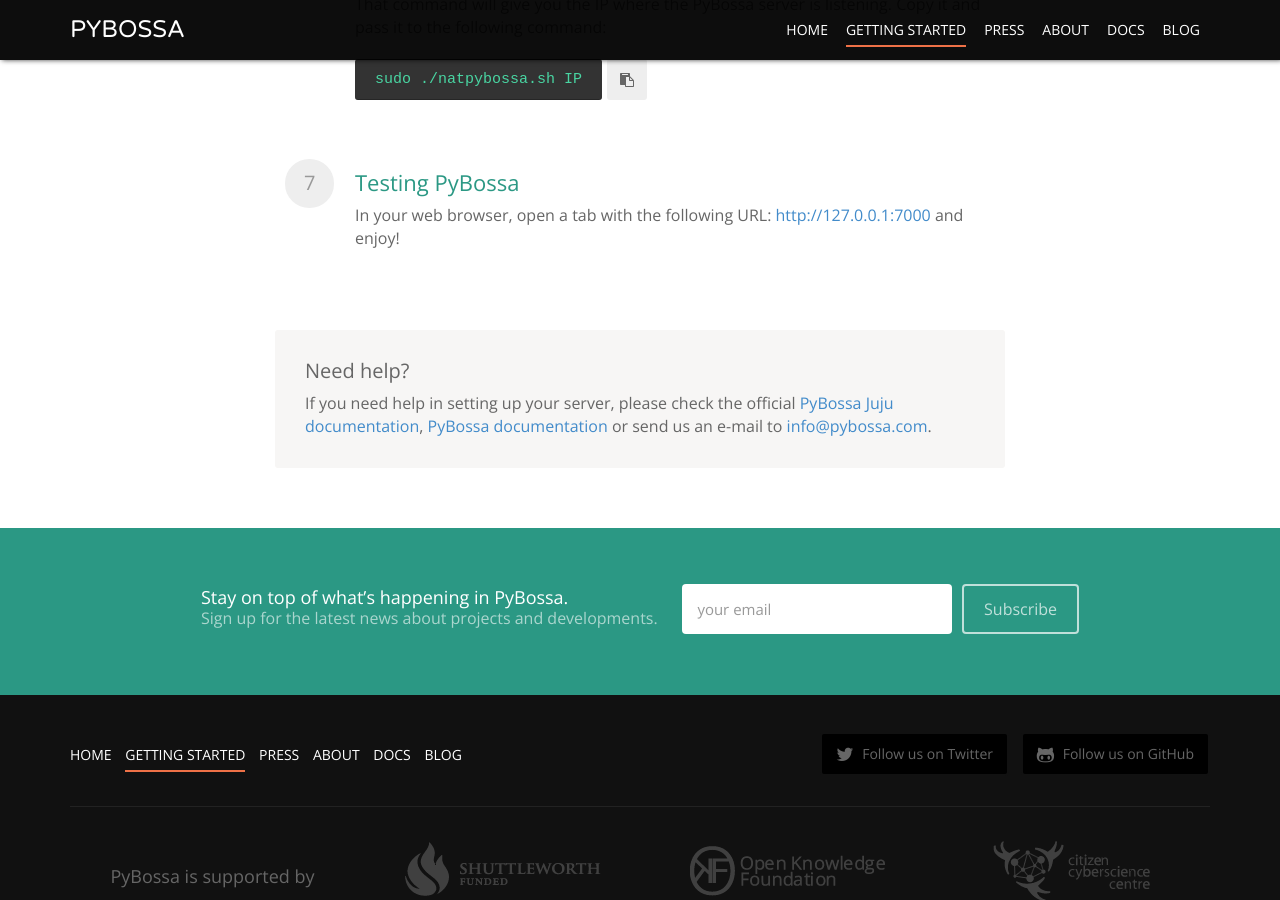
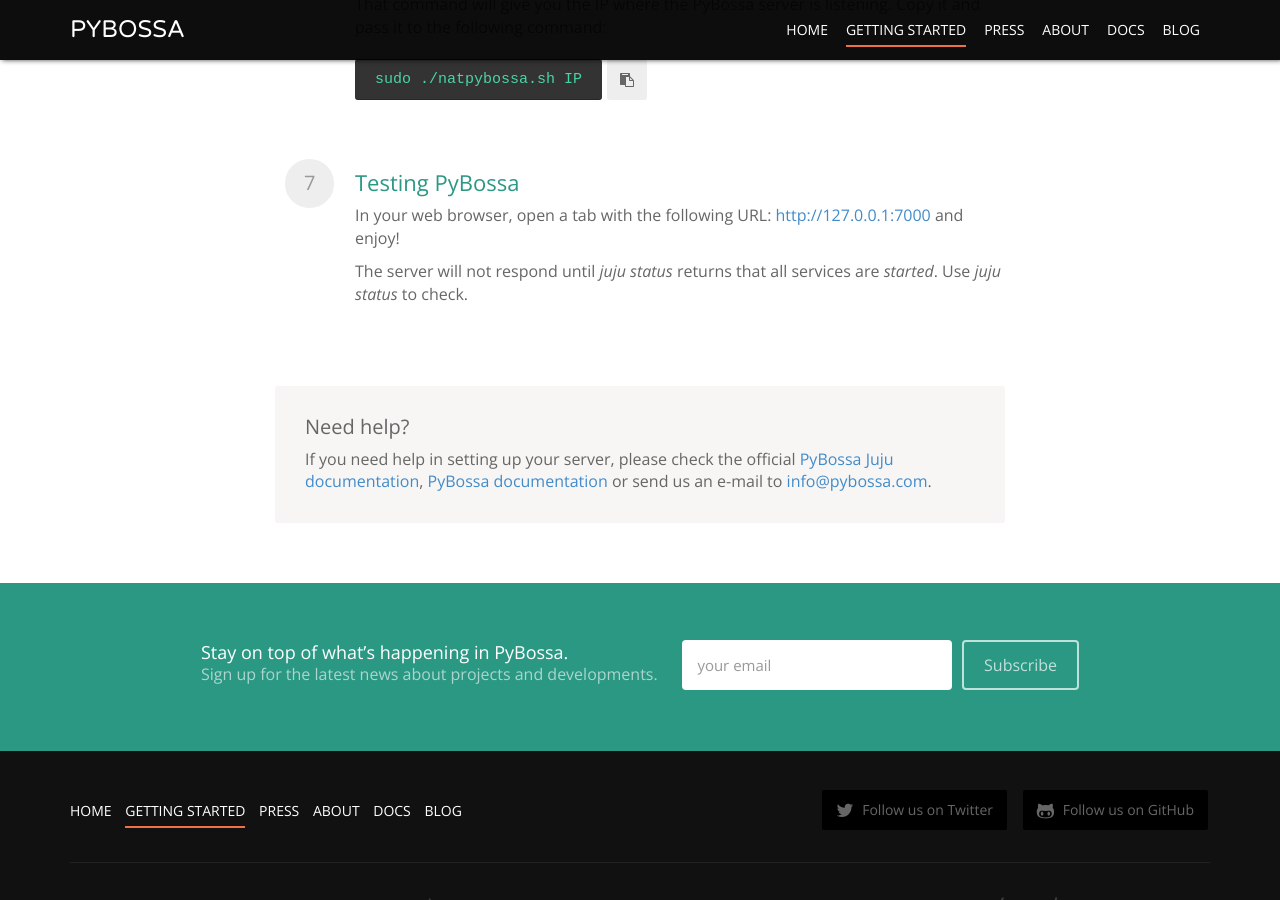
Before and after one commit to Scifabric/pybossa.github.io, a Jekyll site: the page built from getting-started/index.html, in a window 1280 px wide and 900 px high, scrolled down 1911 px. Built offline with Jekyll 4.4.1, drawn with Linux system fonts in a browser that asks for light colours; nearby versions of some CDN libraries; Markdown is read by kramdown in place of the engine named in the settings.

Commit message:
Include that users will have to wait for juju

```diff
--- a/getting-started/index.html
+++ b/getting-started/index.html
@@ -102,6 +102,7 @@
 			<li>
 				<h3>Testing PyBossa</h3>
 				<p>In your web browser, open a tab with the following URL: <a href="http://127.0.0.1:7000">http://127.0.0.1:7000</a> and enjoy!</p>
+				<p>The server will not respond until <em>juju status</em> returns that all services are <em>started</em>. Use <em>juju status</em> to check.</p>
 			</li>
 		</ol>
 		<div class="support">
```
